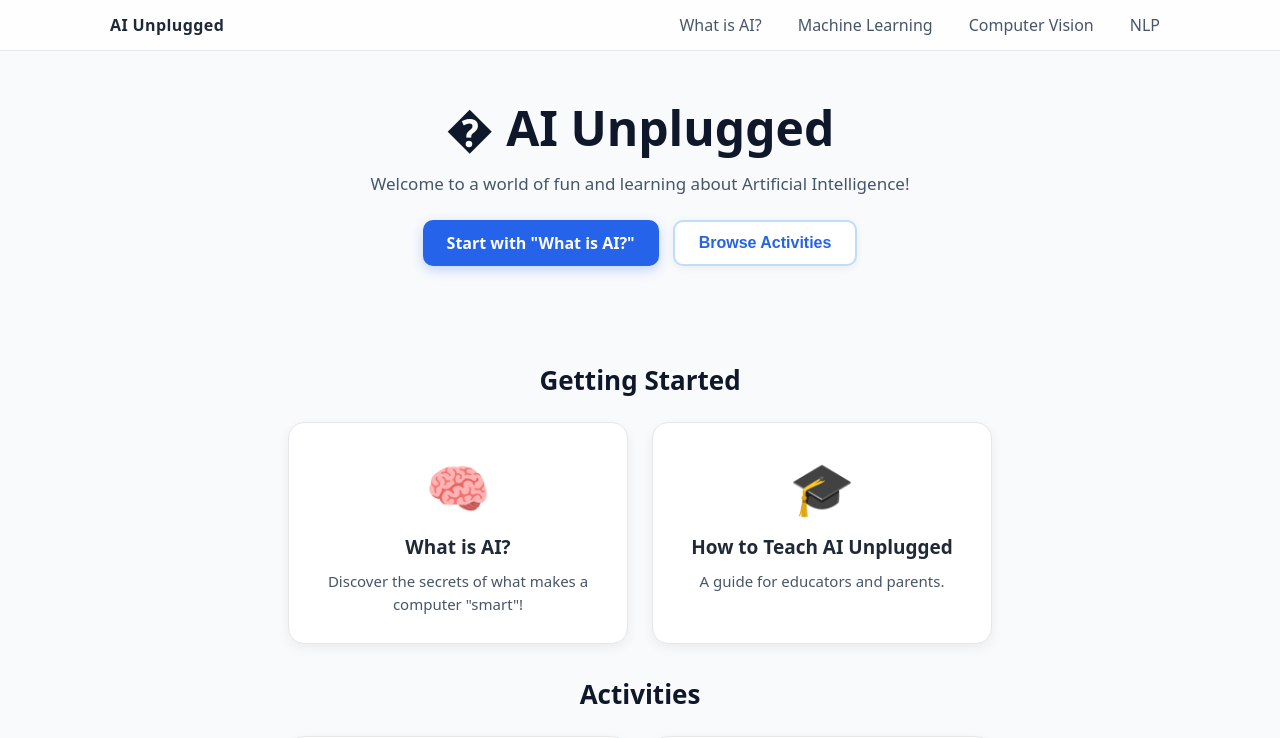
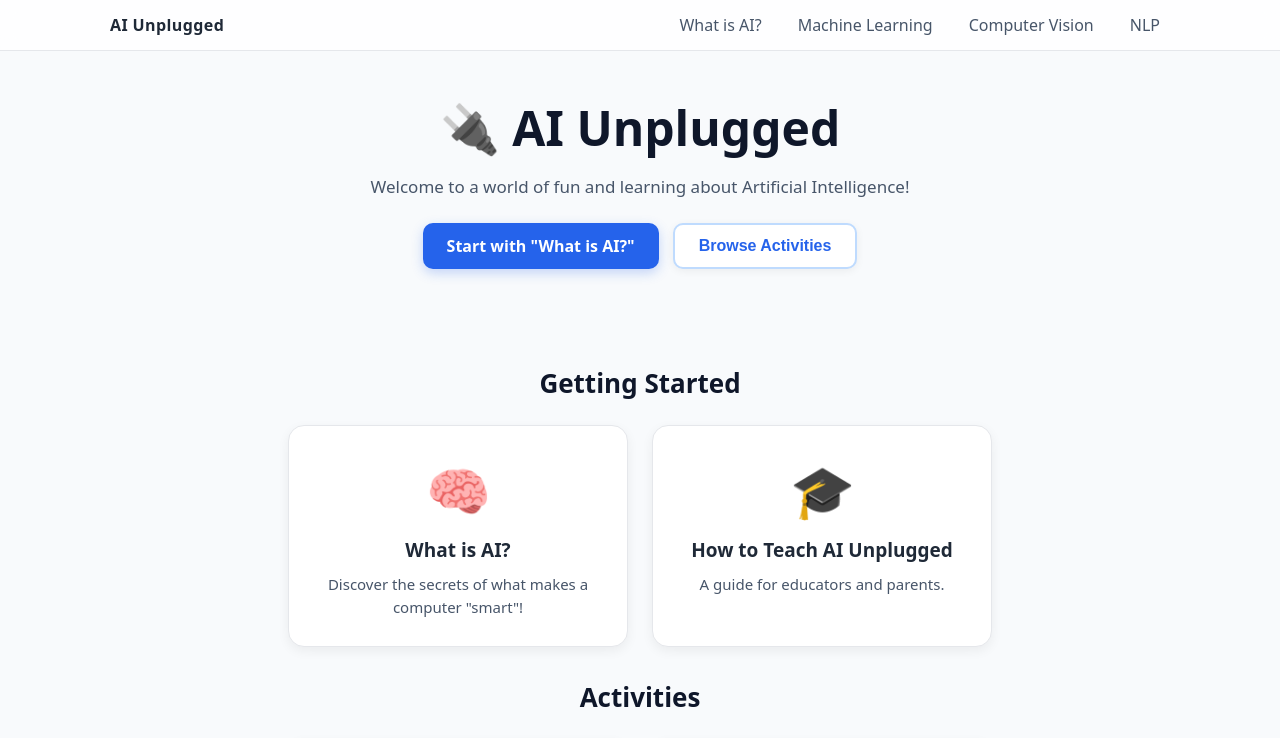
Before and after one commit to clarkngo/AI-Unplugged, a React (Vite) app: page /#/ in a window 1280 px wide. Shown: the top 738 px of the page. Built offline with nearby package versions, Linux system fonts and the light colour scheme.

Commit message:
fix: ensure emoji render across platforms by adding emoji font fallbacks and wrapping hero icon; build

```diff
--- a/src/App.css
+++ b/src/App.css
@@ -13,10 +13,13 @@ html, body, #root { height: 100%; }
 body {
   margin: 0;
   font-family: ui-sans-serif, system-ui, -apple-system, Segoe UI, Roboto,
-    Helvetica, Arial, "Apple Color Emoji", "Segoe UI Emoji";
+    Helvetica, Arial, "Apple Color Emoji", "Segoe UI Emoji", "Noto Color Emoji", "Twemoji Mozilla", "Segoe UI Symbol";
   background: #f8fafc; /* slate-50 */
   color: var(--fg);
 }
+
+/* Ensures emoji glyph sizing and alignment where fallback fonts differ */
+.emoji { font-family: "Apple Color Emoji", "Segoe UI Emoji", "Noto Color Emoji", "Twemoji Mozilla", "Segoe UI Symbol"; }
 
 .navbar {
   position: sticky;
--- a/src/components/Header.jsx
+++ b/src/components/Header.jsx
@@ -3,7 +3,7 @@ import { Link } from 'react-router-dom'
 export default function Header() {
   return (
     <div className="header">
-      <h1>� AI Unplugged</h1>
+      <h1><span className="emoji" aria-hidden="true">🔌</span> AI Unplugged</h1>
       <p>Welcome to a world of fun and learning about Artificial Intelligence!</p>
       <div className="cta-group">
         <Link to="/what-is-ai" className="btn">Start with "What is AI?"</Link>
```
Also changed, not shown: 1 other file (tests, documents, lock files or other folders).
